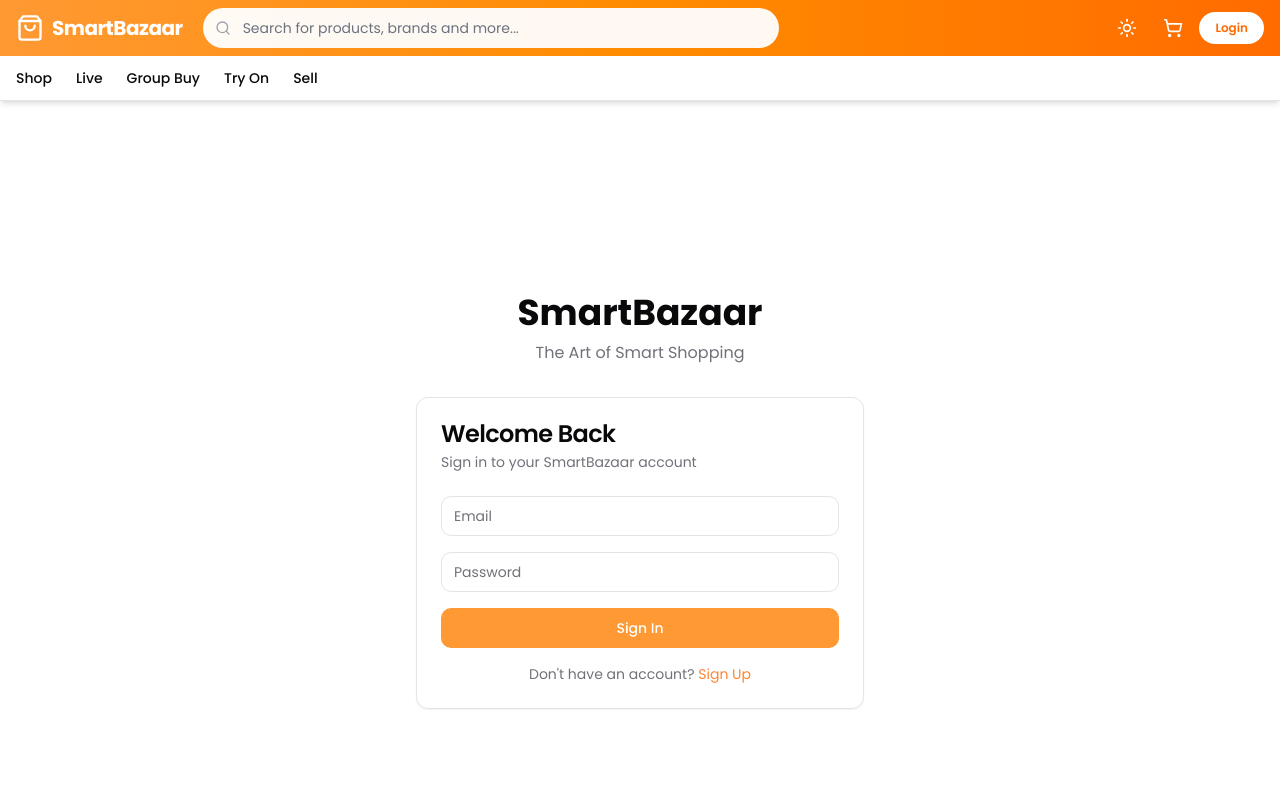
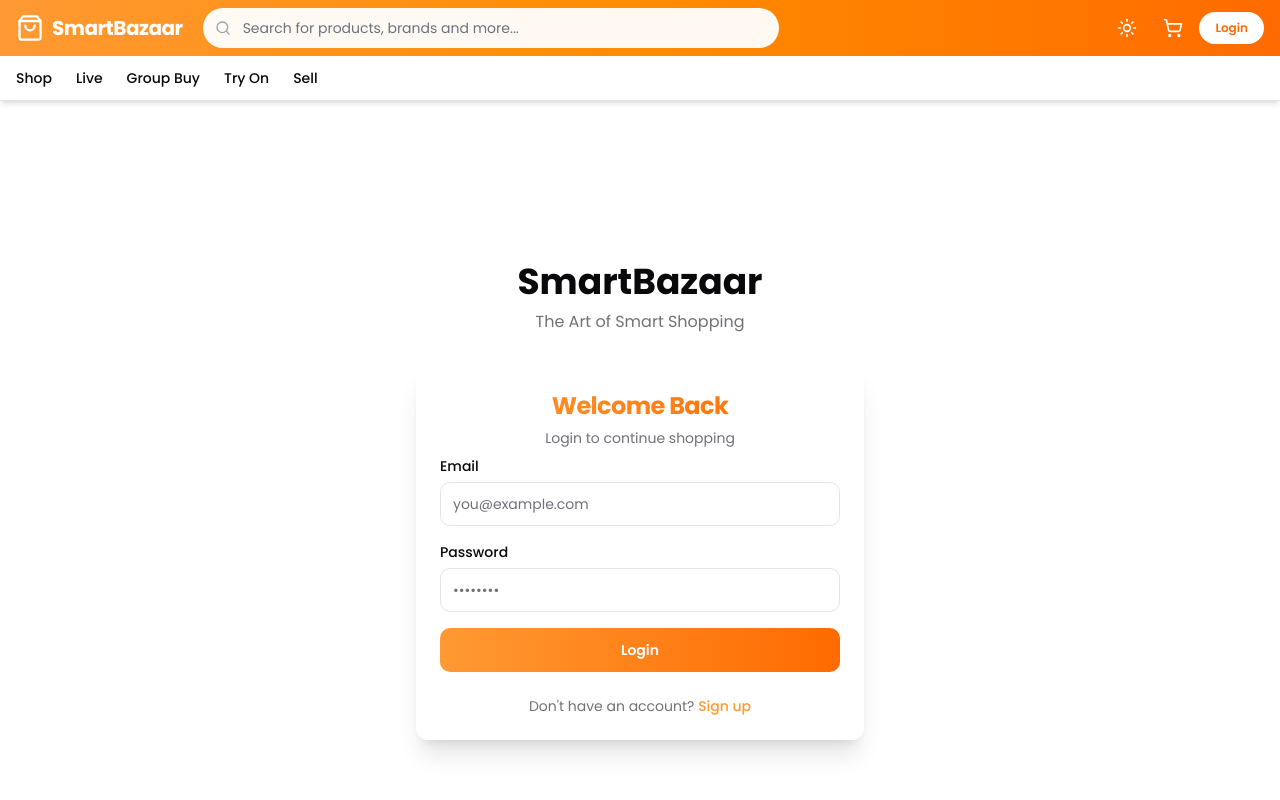
Before and after one commit to noimnotanshul/SmartBazaar, a Next.js app: page /auth/login in a window 1280 px wide. Shown: the top 800 px of the page. Built offline with nearby package versions, Linux system fonts and the light colour scheme; no server answers.

Commit message:
Update login-form.tsx

```diff
--- a/components/auth/login-form.tsx
+++ b/components/auth/login-form.tsx
@@ -3,10 +3,13 @@
 import { useState } from "react"
 import { useRouter } from "next/navigation"
 import { signIn } from "@/lib/auth"
+import { useAuthStore } from "@/lib/store"
 import { Button } from "@/components/ui/button"
 import { Input } from "@/components/ui/input"
-import { Card, CardContent, CardDescription, CardHeader, CardTitle } from "@/components/ui/card"
+import { Card, CardContent, CardHeader, CardTitle } from "@/components/ui/card"
 import Link from "next/link"
+import { toast } from "sonner"
+import { supabase } from "@/lib/supabase"
 
 export function LoginForm() {
   const [email, setEmail] = useState("")
@@ -14,6 +17,7 @@ export function LoginForm() {
   const [loading, setLoading] = useState(false)
   const [error, setError] = useState("")
   const router = useRouter()
+  const { setUser } = useAuthStore()
 
   const handleSubmit = async (e: React.FormEvent) => {
     e.preventDefault()
@@ -21,50 +25,90 @@ export function LoginForm() {
     setError("")
 
     try {
-      await signIn(email, password)
+      const data = await signIn(email, password)
+
+      if (data.user) {
+        const { data: profile } = await supabase
+          .from("users")
+          .select("*")
+          .eq("id", data.user.id)
+          .single()
+
+        setUser(
+          profile || {
+            id: data.user.id,
+            email: data.user.email || "",
+            name: data.user.user_metadata?.name || "User",
+            coins: 0,
+            referral_code: "",
+            role: "customer",
+            created_at: "",
+            updated_at: "",
+          }
+        )
+
+        toast.success("Login successful!")
         router.push("/")
+        router.refresh()
+      }
     } catch (err: any) {
-      setError(err.message)
+      const message = err.message || "Login failed. Please check your credentials."
+      setError(message)
+      toast.error(message)
     } finally {
       setLoading(false)
     }
   }
 
   return (
-    <Card>
-      <CardHeader>
-        <CardTitle>Welcome Back</CardTitle>
-        <CardDescription>Sign in to your SmartBazaar account</CardDescription>
+    <Card className="w-full max-w-md mx-auto shadow-xl border-0">
+      <CardHeader className="text-center pb-2">
+        <CardTitle className="text-2xl font-bold bg-gradient-to-r from-[#FF9933] to-[#FF6B00] bg-clip-text text-transparent">
+          Welcome Back
+        </CardTitle>
+        <p className="text-sm text-muted-foreground">Login to continue shopping</p>
       </CardHeader>
       <CardContent>
         <form onSubmit={handleSubmit} className="space-y-4">
           {error && (
-            <div className="bg-destructive/10 text-destructive p-3 rounded-md text-sm">
+            <div className="bg-red-50 text-red-600 text-sm p-3 rounded-lg border border-red-200">
               {error}
             </div>
           )}
+          <div>
+            <label className="text-sm font-medium mb-1.5 block">Email</label>
             <Input
               type="email"
-            placeholder="Email"
+              placeholder="you@example.com"
               value={email}
               onChange={(e) => setEmail(e.target.value)}
               required
+              className="h-11"
             />
+          </div>
+          <div>
+            <label className="text-sm font-medium mb-1.5 block">Password</label>
             <Input
               type="password"
-            placeholder="Password"
+              placeholder="••••••••"
               value={password}
               onChange={(e) => setPassword(e.target.value)}
               required
+              className="h-11"
             />
-          <Button type="submit" className="w-full" disabled={loading}>
-            {loading ? "Signing in..." : "Sign In"}
+          </div>
+          <Button
+            type="submit"
+            className="w-full h-11 bg-gradient-to-r from-[#FF9933] to-[#FF6B00] hover:from-[#E67E00] hover:to-[#E65C00] text-white font-semibold"
+            disabled={loading}
+          >
+            {loading ? "Logging in..." : "Login"}
           </Button>
         </form>
-        <p className="text-center text-sm text-muted-foreground mt-4">
-          Don't have an account?{" "}
-          <Link href="/auth/signup" className="text-primary hover:underline">
-            Sign Up
+        <p className="text-center text-sm mt-6 text-muted-foreground">
+          Don&apos;t have an account?{" "}
+          <Link href="/auth/signup" className="text-[#FF9933] font-medium hover:underline">
+            Sign up
           </Link>
         </p>
       </CardContent>
```
Lines whose indentation alone changed are shown as unchanged.
